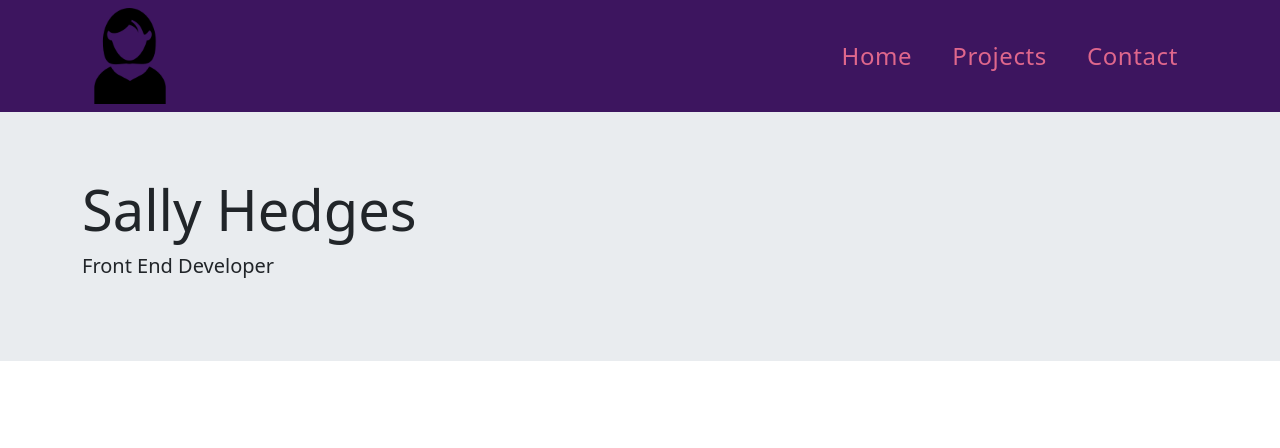
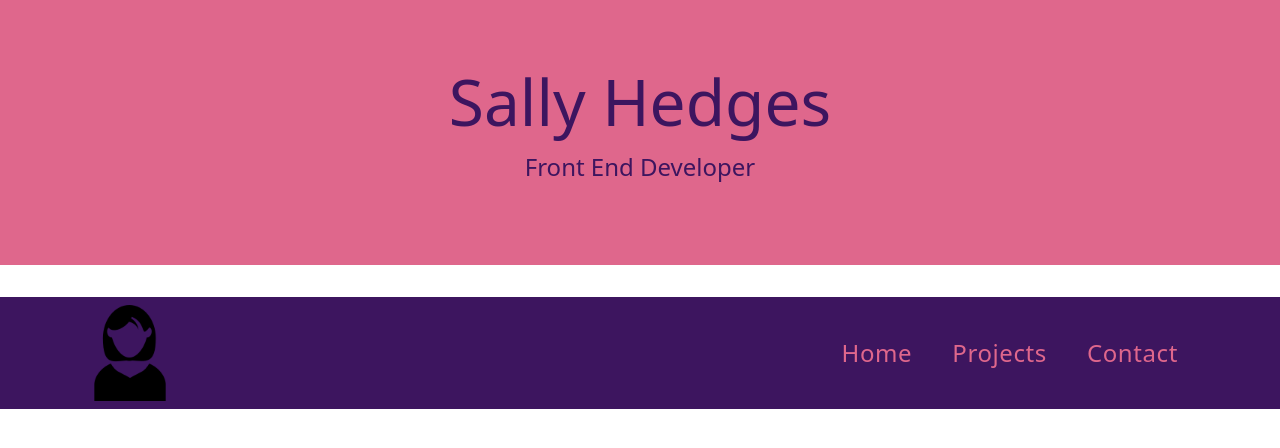
Before and after one commit to Sally077/react-portfolio, a React (Create React App) app: page /Header in a window 1280 px wide. Shown: the top 448 px of the page. Built offline with nearby package versions, Linux system fonts and the light colour scheme; a web font is replaced by a local one.

Commit message:
added and styled header

```diff
--- a/src/App.js
+++ b/src/App.js
@@ -12,12 +12,15 @@ function App() {
     return (
       <Router>
         <div>
+          <>
+          <Header/>
           <NavTabs />
+          </>
           {/* Wrap Route elements in a Routes component */}
           <Routes>
             {/* Define routes using the Route component to render different page components at different paths */}
             {/* Define a default route that will render the Home component */}
-            <Route path="Header" element={<Header />}/>
+            {/* <Route path="Header" element={<Header />}/> */}
             <Route path="/" element={<Home />} />
             <Route path="Projects" element={<Projects />} />
             {/* <Route path="Contact" element={<Contact />} /> */}
--- a/src/Components/Header.js
+++ b/src/Components/Header.js
@@ -3,7 +3,7 @@ import { Header } from 'react-router-dom';
 
 
 
-function Jumbotron() {
+function Head() {
   return(
     <div className="jumbotron jumbotron-fluid">
         <div className="container">
@@ -16,4 +16,4 @@ function Jumbotron() {
 
 
 
-export default Jumbotron;
+export default Head;
--- a/src/Components/NavTab.js
+++ b/src/Components/NavTab.js
@@ -2,11 +2,7 @@ import React from "react";
 import { NavLink } from "react-router-dom";
 import logo from "../avatar.png";
 import { FontAwesomeIcon } from "@fortawesome/react-fontawesome";
-import {faBars} from "@fortawesome/free-solid-svg-icons"; // <-- import styles to be used
-
-{/* <FontAwesomeIcon icon={solid('faBars')} /> */}
-
-
+import {faBars} from "@fortawesome/free-solid-svg-icons";
 
 
 function NavTabs() {
@@ -15,7 +11,7 @@ function NavTabs() {
     <div className="container">
   <a classNameName="navbar-brand" href="#"><img className="logo" src={logo} alt="Avatar logo..."></img></a>
   <button className="navbar-toggler" type="button" data-toggle="collapse" data-target="#navbarSupportedContent" aria-controls="navbarSupportedContent" aria-expanded="false" aria-label="Toggle navigation">
-  <FontAwesomeIcon icon={faBars}/>
+  <FontAwesomeIcon icon={faBars} style={{color: "#DF678C"}}/>
   </button>
 
   <div className="collapse navbar-collapse" id="navbarSupportedContent">
--- a/src/Components/Styles/App.css
+++ b/src/Components/Styles/App.css
@@ -42,3 +42,21 @@ nav.navbar.navbar {
 .navbar-nav > li > a:hover {
   border-bottom: 0.1875rem solid var(--primary-pink);
 }
+
+/* ===========================Header================================ */
+
+.jumbotron {
+  background-color: var(--primary-pink) !important;
+  color:var(--primary-purple) !important;
+  font-weight: 600;
+}
+
+.display-4 {
+  font-size: 4rem !important;
+  text-align: center;
+}
+
+.lead {
+  font-size: 1.5rem !important;
+  text-align: center;
+}
--- a/src/Components/Styles/Header.css
+++ b/src/Components/Styles/Header.css
@@ -1,4 +1,4 @@
-.jumbotron {
+.Header {
     background-color: #3D155F;
     color: #DF678C;
   }
```
